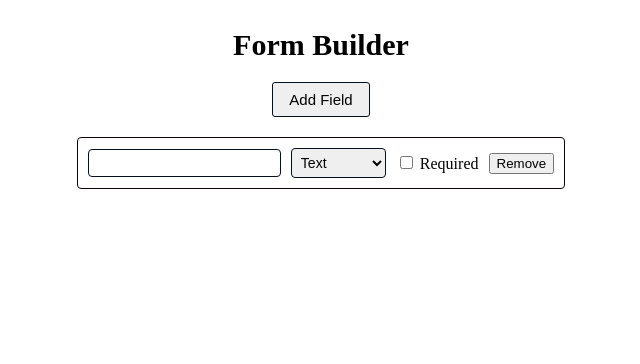
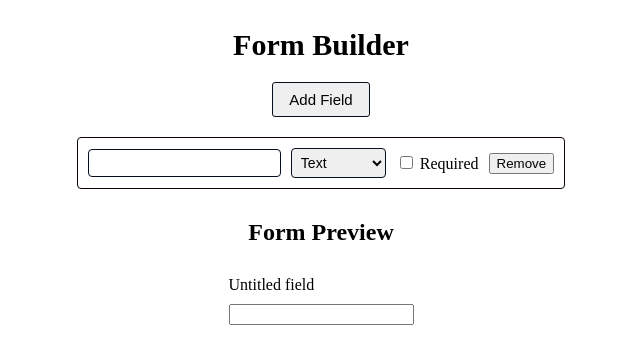
Before and after one commit to Nothingspecial2468/form-builder, a Vue app: page / in a window 1280 px wide. Both pictures are taken after a click on the button "Add Field". Shown: the top 364 px of the page, without its empty margins (319-959 px from the left). Built offline with nearby package versions, Linux system fonts and the light colour scheme.

Commit message:
Add optionsEditor component to define options section

```diff
--- a/src/App.vue
+++ b/src/App.vue
@@ -1,6 +1,7 @@
 <script setup>
 import { useFormBuilder } from './composables/useFormBuilder';
 import FieldEditor  from './components/FieldEditor.vue';
+import FieldPreview from './components/FieldPreview.vue';
 
 const{
   fields,
@@ -30,6 +31,15 @@ const{
        @update-field="updateField"
         @remove-field="removeField(field.id)">
       </FieldEditor>
+
+    <h2>Form Preview</h2>
+    <div v-if="fields.length">
+      <FieldPreview v-for="field in fields"
+      :key="field.id"
+      :field="field"
+      @update-field="value=> updateField(field.id, {value})">
+      </FieldPreview>
+    </div>
   </div>
 </template>
 
--- a/src/components/FieldEditor.vue
+++ b/src/components/FieldEditor.vue
@@ -1,4 +1,6 @@
 <script setup>
+import OptionsEditor from './OptionsEditor.vue';
+
 const props= defineProps({
     field: {
         type: Object,
@@ -11,6 +13,7 @@ const emit = defineEmits(['update-field', 'remove-field']);
 function handleInput(key, value){
     emit('update-field', props.field.id, {[key]: value})
 }
+
 </script>
 
 <template>
@@ -34,6 +37,11 @@ function handleInput(key, value){
         </label>
 
         <button @click="$emit('remove-field', field.id)">Remove</button>
+
+        <OptionsEditor v-if="field.type === 'select'"
+         :options="field.options"
+          @update-options="newOptions => handleInput('options', newOptions)">
+        </OptionsEditor>
     </div>
 </template>
 
--- /dev/null
+++ b/src/components/FieldPreview.vue
@@ -0,0 +1,69 @@
+<script setup>
+const props = defineProps({
+    field:{
+        type: Object,
+        required: true
+    }
+})
+
+const emit = defineEmits(['update-field'])
+
+function updateField(value){
+    emit('update-field', props.field.id, value)
+}
+</script>
+
+<template>
+    <div class="field-preview">
+        <label>
+            {{ field.label || "Untitled field" }}
+            <span v-if="field.required">*</span>
+        </label>
+
+        <template v-if="field.type === 'text'">
+            <input type="text"
+            :value="field.value"
+            @input="updateField($event.target.value)">
+        </template>
+
+        <template v-else-if="field.type === 'number'">
+            <input type="number"
+            :value="field.value"
+            @input="updateField($event.target.value)">
+        </template>
+
+        <template v-else-if="field.type === 'select'">
+            <select :value="field.value"
+            @change="updateField($event.target.value)">
+
+                <option disabled value="">Select an option</option>
+                <option v-for="(option , index) in field.options"
+                    :key="index"
+                    :value="option.value">
+                    {{ option.label }}
+                </option>
+            </select>
+        </template>
+
+        <template v-else-if="field.type === 'checkbox'">
+            <input type="checkbox"
+            :checked="field.value"
+            @change="updateField($event.target.checked)">
+        </template>
+    </div>
+</template>
+
+<style scoped>
+.field-preview{
+    margin: 10px 0;
+    display: flex;
+    flex-direction: column;
+    gap: 6px;
+}
+
+label{
+    font-weight: 500;
+    display: block;
+    margin-bottom: 4px;
+}
+</style>
--- /dev/null
+++ b/src/components/OptionsEditor.vue
@@ -0,0 +1,59 @@
+<script setup>
+import { toValue } from 'vue';
+
+const props = defineProps({
+    field:{
+        type: Object,
+        required: true
+    }
+})
+
+const emit= defineEmits(['update-options'])
+
+function addOption(){
+    emit('update-options', [...props.field.options, ''])
+}
+
+function updateOption(index, value){
+    const newOptions = [...props.field.options]
+    newOptions[index] = value
+    emit('update-options', newOptions)
+}
+
+function removeOption(index){
+    emit('update-options',
+    props.field.options.filter((_, i)=> i !== index)
+    )
+}
+</script>
+
+<template>
+    <div class="options-section">
+        <p>Options:</p>
+        <div v-for="(option , index) in props.field.options"
+         :key="index"
+         class="option-row">
+
+            <input type="text"
+            :value="option"
+            @input="updateOption(index, $event.target.value)">
+
+            <button @click="removeOption(index)">Remove</button>
+        </div>
+        <button @click="addOption">Add Option</button>
+    </div>
+</template>
+
+<style scoped>
+.options-section {
+  margin-top: 10px;
+  padding-top: 10px;
+  border-top: 1px solid #ddd;
+}
+
+.option-row {
+  display: flex;
+  gap: 5px;
+  margin-bottom: 5px;
+}
+</style>
```
